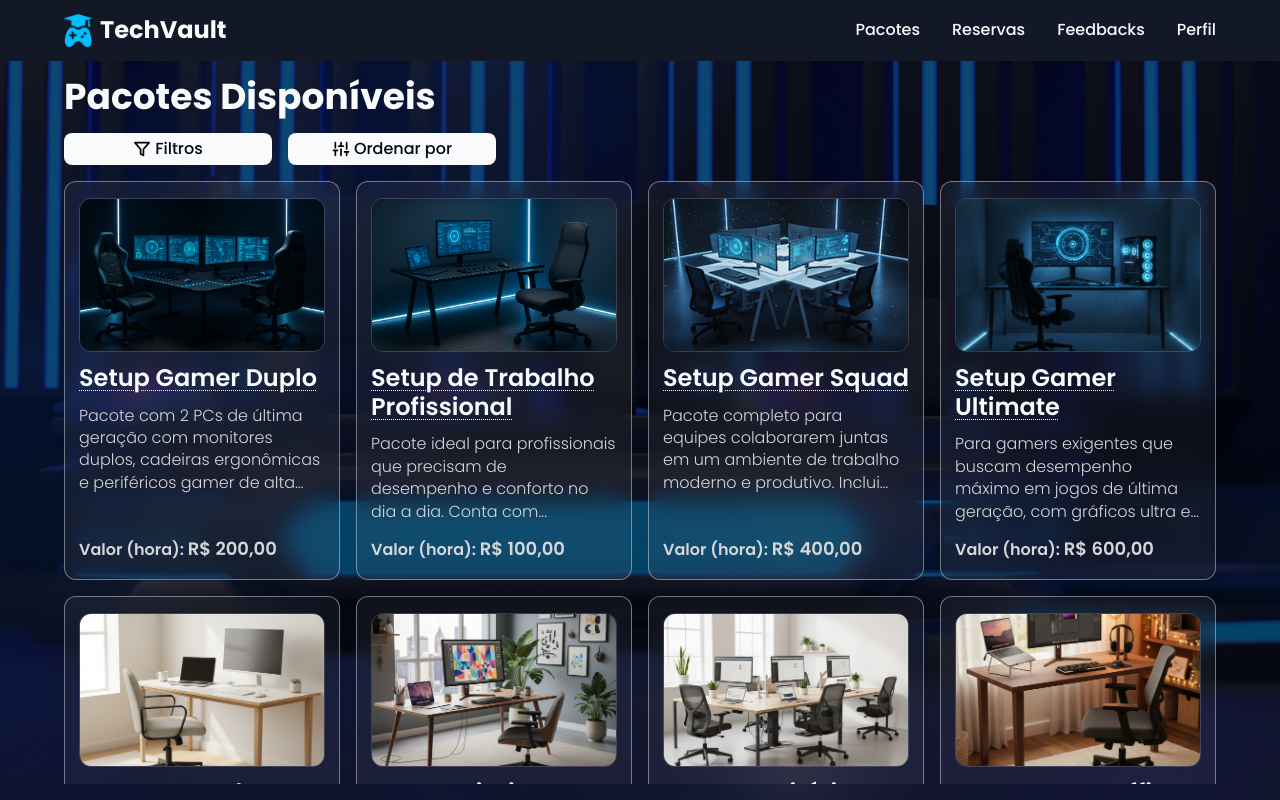
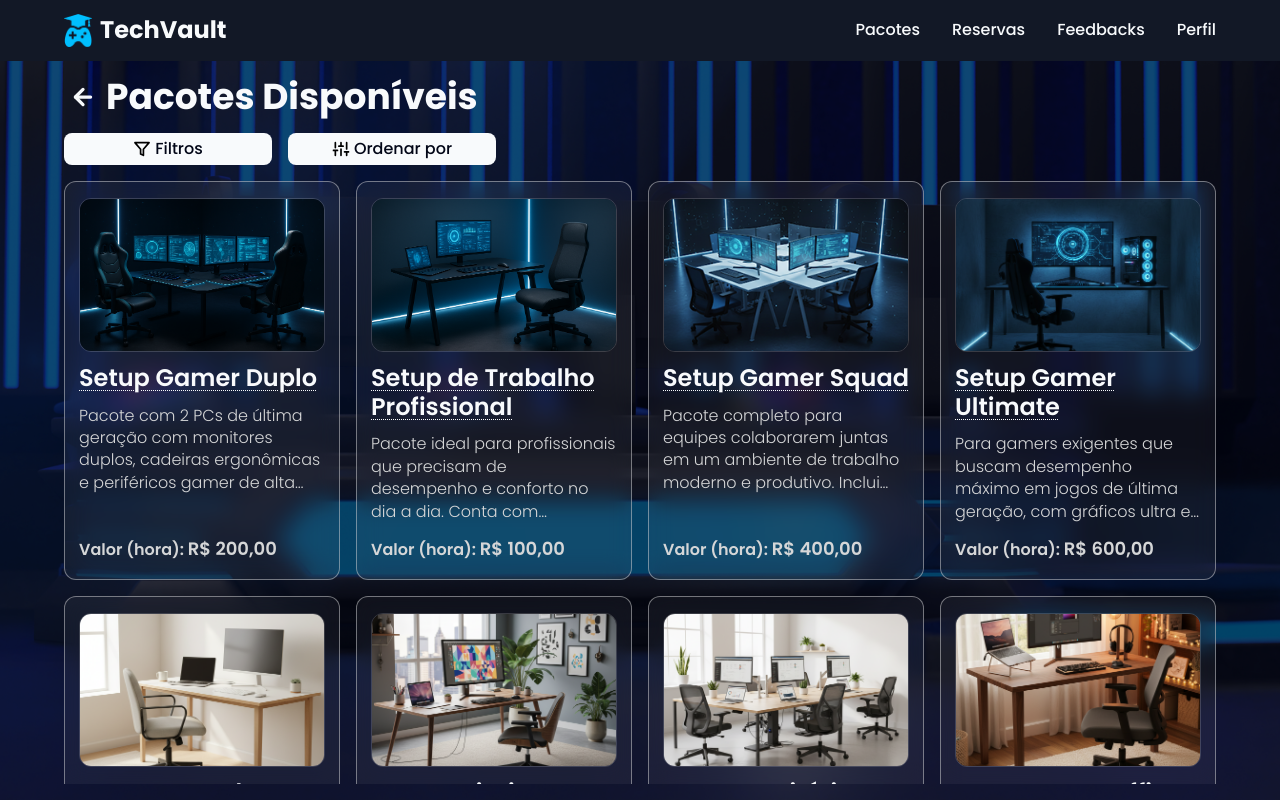
Before and after one commit to techvault-psw/techvault, a React (Vite) app in the folder frontend/: page /pacotes-disponiveis in a window 1280 px wide. Built offline with nearby package versions, Linux system fonts and the light colour scheme; data requests are answered from the project's data file.

Commit message:
feature: adicionar botão de voltar à página de pacotes disponíveis

```diff
--- a/frontend/src/pages/pacotes-disponiveis.tsx
+++ b/frontend/src/pages/pacotes-disponiveis.tsx
@@ -1,8 +1,9 @@
+import { GoBackButton } from "@/components/go-back-button";
 import { FilterIcon } from "@/components/icons/filter-icon";
 import { SlidersIcon } from "@/components/icons/sliders-icon";
 import { PacoteImage } from "@/components/pacote-image";
 import { PageContainer } from "@/components/page-container";
-import { PageTitle } from "@/components/page-title";
+import { PageTitle, PageTitleContainer } from "@/components/page-title";
 import { Button } from "@/components/ui/button";
 import { formatCurrency } from "@/lib/format-currency";
 import { fetchPacotes } from "@/redux/pacotes/fetch";
@@ -28,7 +29,11 @@ export default function PacotesDisponiveisPage() {
 
   return (
     <PageContainer.List>
-      <PageTitle>Pacotes Disponíveis</PageTitle>
+       <PageTitleContainer>
+        <GoBackButton />
+        <PageTitle>Pacotes Disponíveis</PageTitle>
+       </PageTitleContainer>
+
 
       <div className="flex items-center gap-4 flex-shrink-0">
         <Button className="w-40 md:w-52" variant="secondary" size="sm">
```
